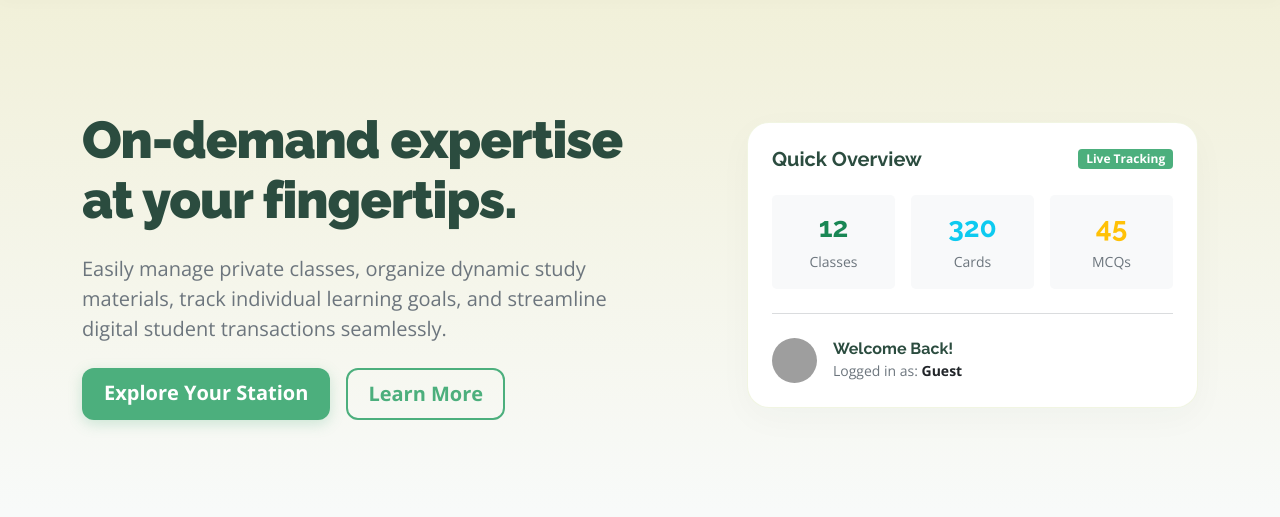
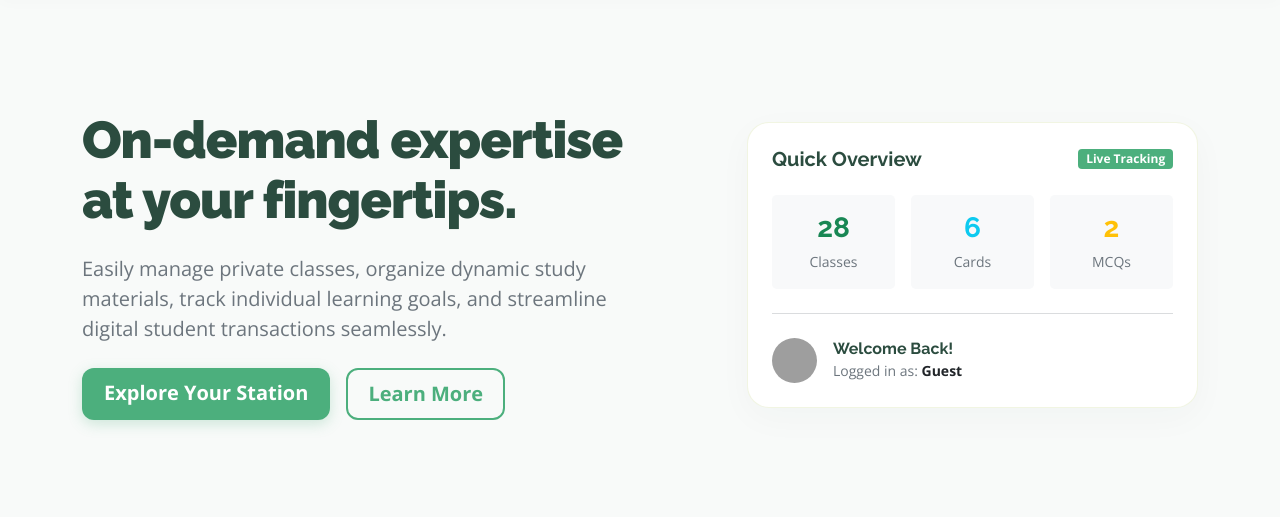
Before and after one commit to PanPhyuSin27/SmartLearn-OLP, a Django app: page / in a window 1280 px wide. Shown: the part 77-594 px from the top of the page. Run offline with Django 5.2, Linux system fonts and the light colour scheme; data comes from the database, SQL or seed files in the repository; both versions use the stored data as it was after the commit; grey boxes are pictures that could not be loaded.

Commit message:
fix: resolve minor issues and link remaining application sections

```diff
--- a/smartlearnApp/templates/home.html
+++ b/smartlearnApp/templates/home.html
@@ -111,7 +111,7 @@
         /* HERO SUITE */
         .hero-section {
             padding: 110px 0 90px 0;
-            background: linear-gradient(180deg, #f1f0d9 0%, #f8faf9 100%);
+            background: #f8faf9;
             position: relative;
         }
 
@@ -438,19 +438,19 @@
                         <div class="row g-3">
     <div class="col-4">
         <div class="p-3 bg-light rounded-3">
-                                    <h3 class="fw-bold text-success mb-1">12</h3>
+            <h3 class="fw-bold text-success mb-1">{{ total_classes|default:0 }}</h3>
             <small class="text-muted">Classes</small>
         </div>
     </div>
     <div class="col-4">
         <div class="p-3 bg-light rounded-3">
-                                    <h3 class="fw-bold text-info mb-1">320</h3>
+            <h3 class="fw-bold text-info mb-1">{{ total_flashcards|default:0 }}</h3>
             <small class="text-muted">Cards</small>
         </div>
     </div>
     <div class="col-4">
         <div class="p-3 bg-light rounded-3">
-                                    <h3 class="fw-bold text-warning mb-1">45</h3>
+            <h3 class="fw-bold text-warning mb-1">{{ total_mcqs|default:0 }}</h3>
             <small class="text-muted">MCQs</small>
         </div>
     </div>
--- a/smartlearnApp/views.py
+++ b/smartlearnApp/views.py
@@ -819,3 +819,20 @@ def quiz_result(request, attempt_id):
         'reviewed_questions': reviewed_questions,
         'percentage': percentage,
     })
+
+# views.py
+from django.shortcuts import render
+from .models import Classroom, Flashcard, MCQQuestion  # Import your actual model names
+
+def home_view(request):
+    # Query database counts
+    total_classes = Classroom.objects.count()
+    total_flashcards = Flashcard.objects.count()
+    total_mcqs = MCQQuestion.objects.count()
+
+    context = {
+        'total_classes': total_classes,
+        'total_flashcards': total_flashcards,
+        'total_mcqs': total_mcqs,
+    }
+    return render(request, 'home.html', context)
```
Also changed, not shown: smartlearnApp/templates/manage_enrollments.html (+5 -3 lines), db.sqlite3. Lines whose indentation alone changed are shown as unchanged.
